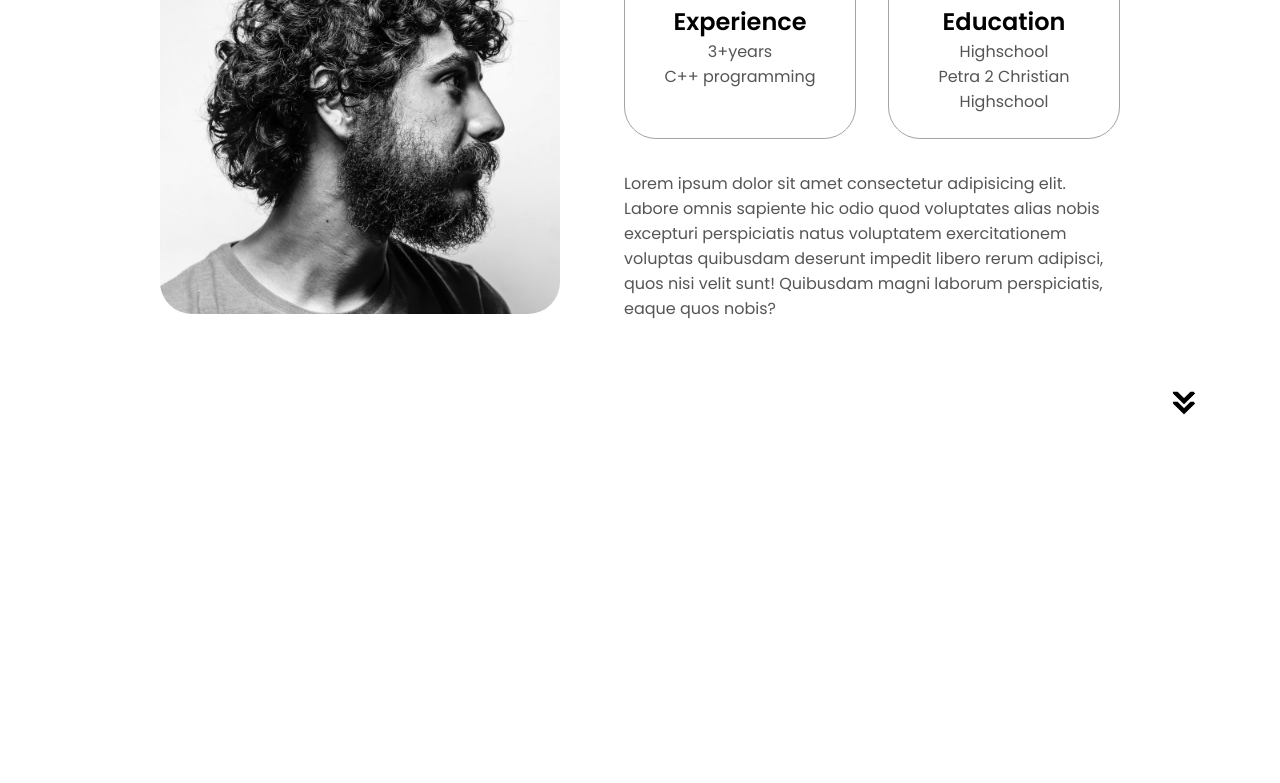
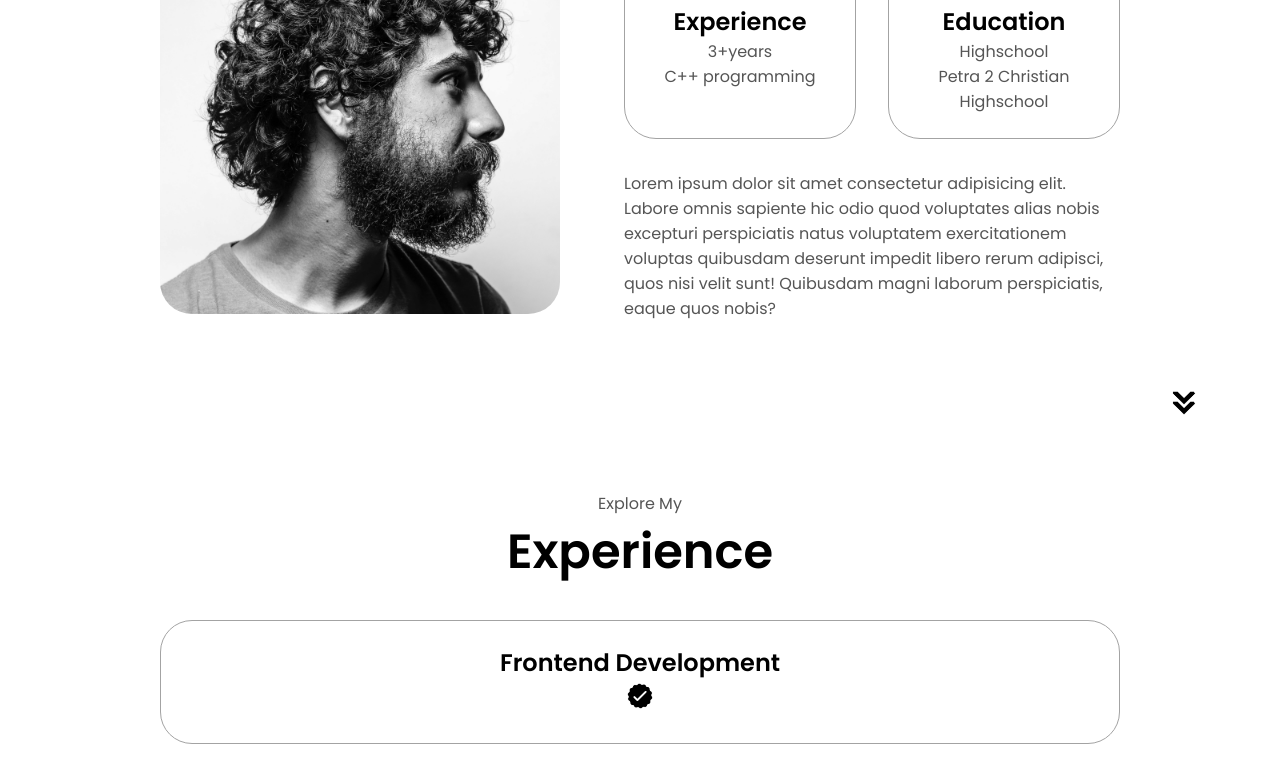
Before and after one commit to nocturnalnerds/portfolio-website-pertamaku, a plain HTML site: page index.html in a window 1280 px wide. Shown: the part 1085-1868 px from the top of the page. Before the commit the page ends 1544 px from the top, so only its background shows below. Drawn offline with Linux system fonts and the light colour scheme.

Commit message:
submit partial experience section

```diff
--- a/index.html
+++ b/index.html
@@ -111,6 +111,22 @@
             </div>
             <img src="./assets/arrow.png" alt="Arrow icon" class="icon arrow" onclick="location.href='./#experience'"/>
           </section>
+          <section id="experience">
+            <p class="section__text__p1">Explore My</p>
+            <h1 class="title">Experience</h1>
+            <div class="experience-details-container">
+              <div class="about-containers">
+                <div class="details-container">
+                  <h2 class="experience-sub-title">Frontend Development</h2>
+                  <div class="article-container">
+                    <article>
+                      <img src="./assets/checkmark.png" alt="experience" class="icon">
+                    </article>
+                  </div>
+                </div>
+              </div>
+            </div>
+          </section>
         <script src ="script.js"></script>
     </body>
 </html>
--- a/style.css
+++ b/style.css
@@ -312,3 +312,5 @@ section {
     width: 400px;
     margin: auto 0;
 }
+
+/* IDK what to add im stupid. */
```
